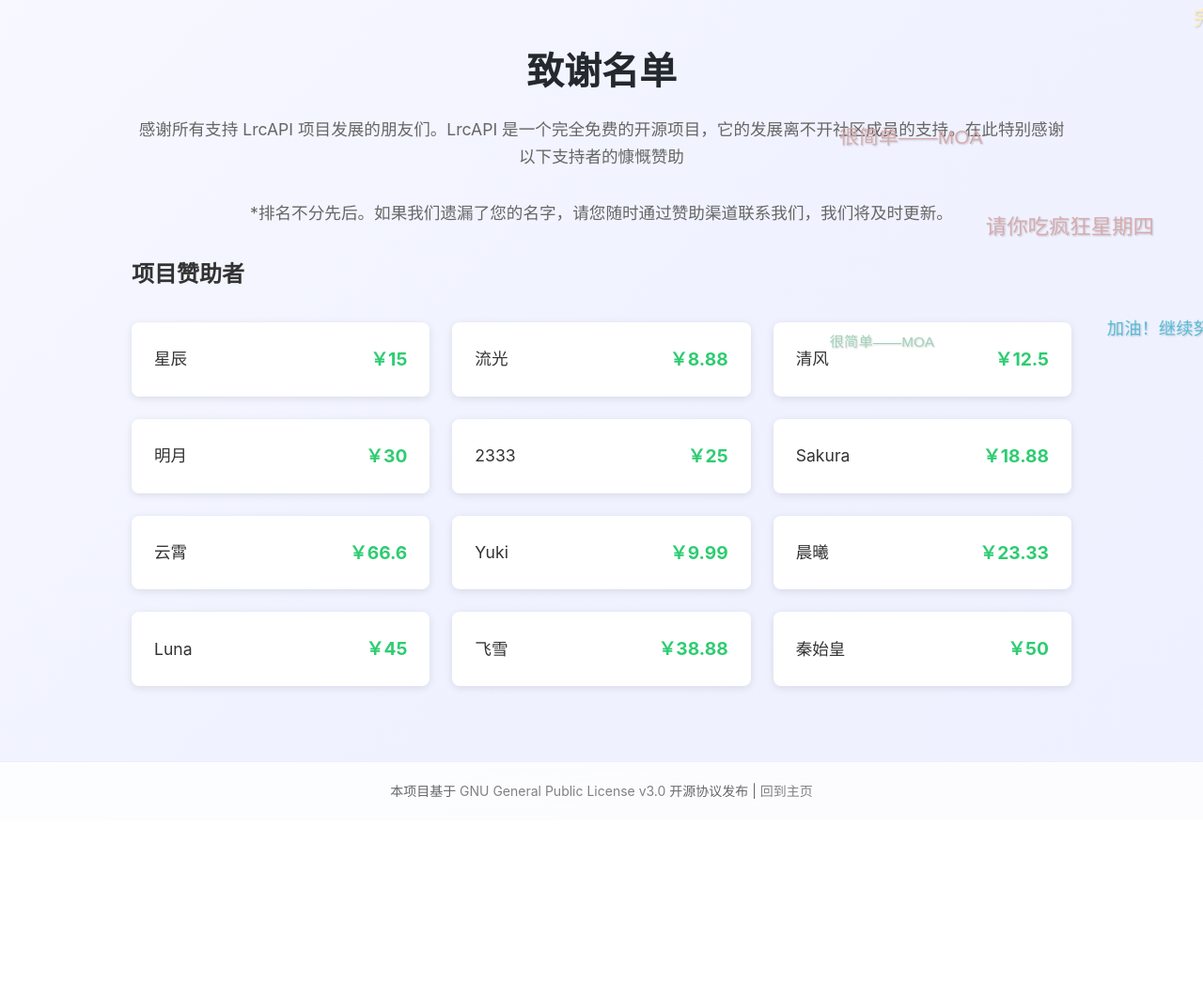
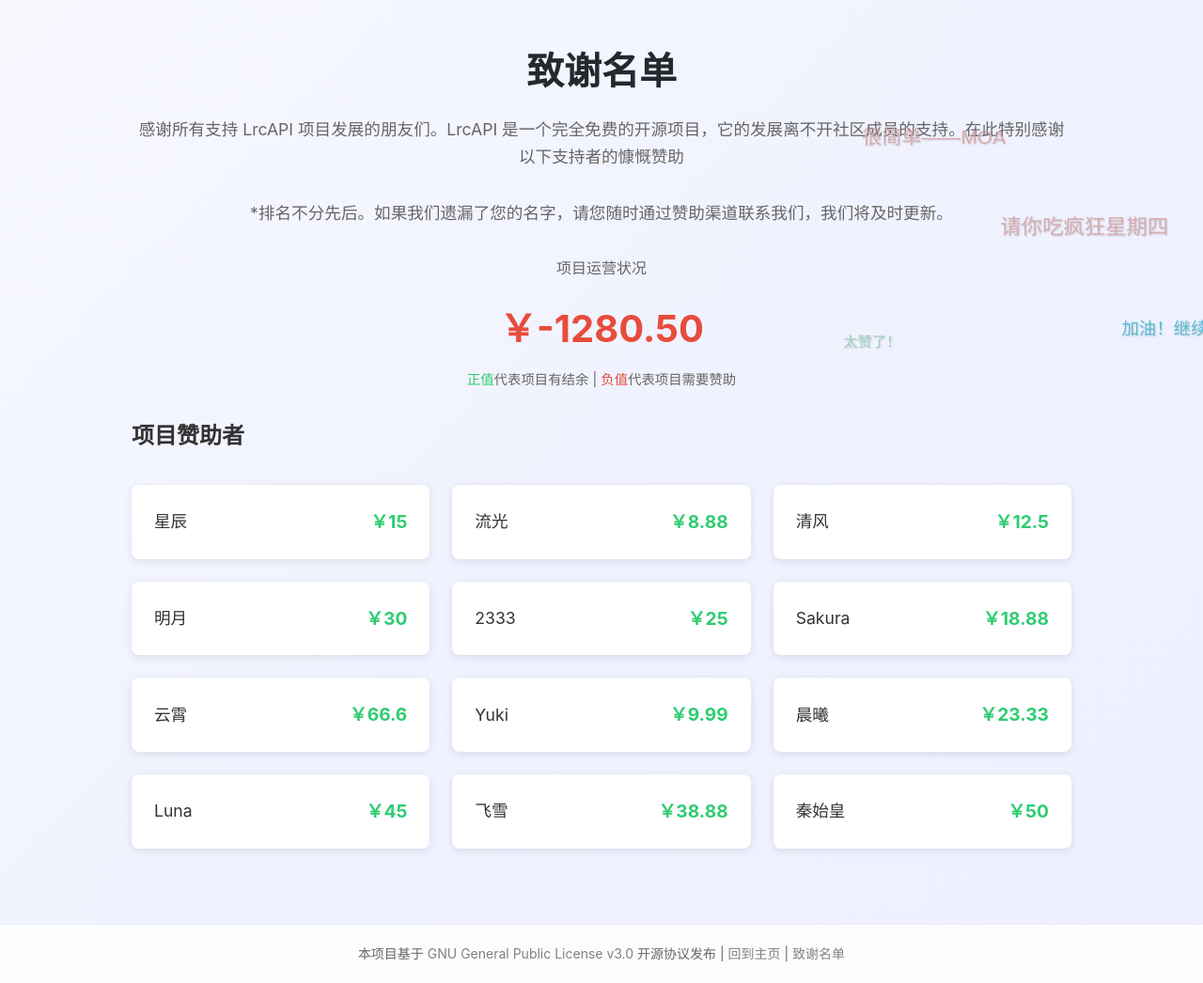
Before and after one commit to HisAtri/DonateMe, a plain HTML site: page page/acknowledgments.html in a window 1280 px wide. Shown: the part 76-1122 px from the top of the page at 94% size. Before the commit the page ends 949 px from the top, so only its background shows below. Drawn offline with Linux system fonts and the light colour scheme.

Commit message:
refactor: 重构页面结构并优化功能模块 - 抽离站点配置到site-config.js - 实现页头页脚公共组件 - 新增财务状况显示 - 添加Docker开发环境支持

```diff
--- a/page/acknowledgments.html
+++ b/page/acknowledgments.html
@@ -17,6 +17,19 @@
             overflow: hidden;
         }
 
+        .financial-status {
+            opacity: 0;
+            transform: translateY(20px);
+            animation: fadeInUp 0.8s ease forwards;
+        }
+
+        @keyframes fadeInUp {
+            to {
+                opacity: 1;
+                transform: translateY(0);
+            }
+        }
+
         .barrage-item {
             position: fixed;
             white-space: nowrap;
@@ -27,22 +40,11 @@
             transform: translateX(100vw);
         }
     </style>
+    <script src="/src/js/site-config.js"></script>
+    <script src="/src/js/common-elements.js"></script>
 </head>
 <body>
-    <header>
-        <div class="logo-container">
-            <img src="/src/img/LrcAPI-Text-Extra.png" alt="LrcAPI Logo" class="logo">
-            <span class="project-name">LrcAPI</span>
-        </div>
-        <div class="github-link">
-            <a href="https://github.com/hisatri/LrcAPI" class="github-button">
-                <svg height="20" viewBox="0 0 16 16" width="20" class="github-icon">
-                    <path fill="currentColor" d="M8 0C3.58 0 0 3.58 0 8c0 3.54 2.29 6.53 5.47 7.59.4.07.55-.17.55-.38 0-.19-.01-.82-.01-1.49-2.01.37-2.53-.49-2.69-.94-.09-.23-.48-.94-.82-1.13-.28-.15-.68-.52-.01-.53.63-.01 1.08.58 1.23.82.72 1.21 1.87.87 2.33.66.07-.52.28-.87.51-1.07-1.78-.2-3.64-.89-3.64-3.95 0-.87.31-1.59.82-2.15-.08-.2-.36-1.02.08-2.12 0 0 .67-.21 2.2.82.64-.18 1.32-.27 2-.27.68 0 1.36.09 2 .27 1.53-1.04 2.2-.82 2.2-.82.44 1.1.16 1.92.08 2.12.51.56.82 1.27.82 2.15 0 3.07-1.87 3.75-3.65 3.95.29.25.54.73.54 1.48 0 1.07-.01 1.93-.01 2.2 0 .21.15.46.55.38A8.013 8.013 0 0016 8c0-4.42-3.58-8-8-8z"></path>
-                </svg>
-                GitHub
-            </a>
-        </div>
-    </header>
+    <header></header>
 
     <div class="barrage-container" id="barrageContainer"></div>
 
@@ -51,6 +53,14 @@
         <div class="acknowledgment-content">
             <p style="text-align: center">感谢所有支持 LrcAPI 项目发展的朋友们。LrcAPI 是一个完全免费的开源项目，它的发展离不开社区成员的支持。在此特别感谢以下支持者的慷慨赞助</p>
             <p class="subtitle" style="text-align: center">*排名不分先后。如果我们遗漏了您的名字，请您随时通过赞助渠道联系我们，我们将及时更新。</p>
+            <div id="financialStatus" class="financial-status" style="text-align: center; margin-bottom: 30px;">
+                <p style="color: #666; margin-bottom: 10px;">项目运营状况</p>
+                <h1 id="financialAmount" style="font-weight: bold; display: inline-block; margin: 10px 0;"></h1>
+                <p style="color: #666; font-size: 0.9em;">
+                    <span style="color: #2ecc71;">正值</span>代表项目有结余 |
+                    <span style="color: #e74c3c;">负值</span>代表项目需要赞助
+                </p>
+            </div>
             <div class="supporters-list">
                 <div class="supporter-card">
                     <h3>项目赞助者</h3>
@@ -62,9 +72,7 @@
         </div>
     </main>
 
-    <footer>
-        <p class="license-text">本项目基于 <a href="https://github.com/HisAtri/LrcApi/blob/main/LICENSE" target="_blank" style="color: gray; text-decoration: none;">GNU General Public License v3.0</a> 开源协议发布 | <a href="/">回到主页</a></p>
-    </footer>
+    <footer></footer>
 
     <script>
         class BarrageSystem {
@@ -146,34 +154,6 @@
             }
         }
 
-        // 初始化弹幕系统
-        const barrageSystem = new BarrageSystem();
-        // 消息数据，在这里添加需要显示的弹幕
-        const messages = [
-            "项目越来越好！",
-            "加油！继续努力！",
-            "很棒的项目！",
-            "支持开源！",
-            "希望项目能一直维护下去",
-            "太赞了！",
-            "非常实用的API",
-            "非常好的项目，爱来自LinuxDo",
-            "请你吃疯狂星期四",
-            "Good Job！",
-            "感谢开发者！",
-            "真好用",
-            "完美，好东西！",
-            "很棒！继续加油",
-            "很简单——MOA"
-        ];
-        // 定期发送弹幕，使用可变的时间间隔
-        function sendRandomMessage() {
-            const msg = messages[Math.floor(Math.random() * messages.length)];
-            barrageSystem.addMessage(msg);
-            // 在此处调整弹幕发送频率（当前为0.5-2秒）
-            setTimeout(sendRandomMessage, 500 + Math.random() * 1500);
-        }
-        sendRandomMessage();
         // 定义支持者卡片组件
         class SupporterCard extends HTMLElement {
             constructor() {
@@ -191,31 +171,98 @@
         }
 
         customElements.define('supporter-card', SupporterCard);
-        // 支持者数据，在这里添加需要显示的支持者和赞助金额
-        const supporters = [
-            { name: '星辰', amount: 15.00 },
-            { name: '流光', amount: 8.88 },
-            { name: '清风', amount: 12.50 },
-            { name: '明月', amount: 30.00 },
-            { name: '2333', amount: 25.00 },
-            { name: 'Sakura', amount: 18.88 },
-            { name: '云霄', amount: 66.60 },
-            { name: 'Yuki', amount: 9.99 },
-            { name: '晨曦', amount: 23.33 },
-            { name: 'Luna', amount: 45.00 },
-            { name: '飞雪', amount: 38.88 },
-            { name: '秦始皇', amount: 50.00 },
-        ];
-        const supportersGrid = document.getElementById('supportersGrid');
-        supporters.forEach(supporter => {
-            const li = document.createElement('li');
-            li.className = 'supporter-box';
 
-            const card = document.createElement('supporter-card');
-            card.supporter = supporter;
+        // 模块控制器
+        class ModuleController {
+            constructor(config) {
+                this.config = config;
+                this.init();
+            }
 
-            li.appendChild(card);
-            supportersGrid.appendChild(li);
+            init() {
+                // 初始化财务状况显示
+                if (this.config.financial.enabled) {
+                    this.initFinancial();
+                } else {
+                    document.getElementById('financialStatus').style.display = 'none';
+                }
+
+                // 初始化弹幕系统
+                if (this.config.barrage.enabled) {
+                    this.initBarrage();
+                } else {
+                    document.getElementById('barrageContainer').style.display = 'none';
+                }
+
+                // 初始化支持者列表
+                if (this.config.supporters.enabled) {
+                    this.initSupporters();
+                } else {
+                    document.querySelector('.supporters-list').style.display = 'none';
+                }
+            }
+
+            initFinancial() {
+                const financial = this.config.financial;
+                const element = document.getElementById('financialAmount');
+                const startValue = 0;
+                const endValue = financial.amount;
+                const duration = financial.duration;
+                const currency = financial.currency;
+
+                // 设置颜色
+                element.style.color = endValue >= 0 ? '#2ecc71' : '#e74c3c';
+
+                // 使用 CSS cubic-bezier 实现动画效果
+                const startTime = performance.now();
+
+                function update(currentTime) {
+                    const elapsed = currentTime - startTime;
+                    const progress = Math.min(elapsed / duration, 1);
+
+                    // 使用缓动函数使动画更自然
+                    const easeProgress = progress < 0.5
+                        ? 4 * progress * progress * progress
+                        : 1 - Math.pow(-2 * progress + 2, 3) / 2;
+
+                    const currentValue = startValue + (endValue - startValue) * easeProgress;
+                    element.textContent = `${currency}${currentValue.toFixed(2)}`;
+
+                    if (progress < 1) {
+                        requestAnimationFrame(update);
+                    }
+                }
+
+                requestAnimationFrame(update);
+            }
+
+            initBarrage() {
+                const barrageSystem = new BarrageSystem();
+                const sendRandomMessage = () => {
+                    const messages = this.config.barrage.messages;
+                    const msg = messages[Math.floor(Math.random() * messages.length)];
+                    barrageSystem.addMessage(msg);
+                    setTimeout(sendRandomMessage, 500 + Math.random() * 1500);
+                };
+                sendRandomMessage();
+            }
+
+            initSupporters() {
+                const supportersGrid = document.getElementById('supportersGrid');
+                this.config.supporters.data.forEach(supporter => {
+                    const li = document.createElement('li');
+                    li.className = 'supporter-box';
+                    const card = document.createElement('supporter-card');
+                    card.supporter = supporter;
+                    li.appendChild(card);
+                    supportersGrid.appendChild(li);
+                });
+            }
+        }
+
+        // 初始化模块控制器
+        document.addEventListener('DOMContentLoaded', () => {
+            new ModuleController(siteConfig.acknowledgments);
         });
     </script>
 </body>
--- /dev/null
+++ b/page/src/js/common-elements.js
@@ -0,0 +1,71 @@
+class CommonElements {
+    constructor(config) {
+        this.config = config;
+    }
+
+    // 渲染页头
+    renderHeader() {
+        const header = document.createElement('header');
+        header.innerHTML = `
+            <div class="logo-container" style="cursor: pointer">
+                <img src="${this.config.site.logo}" alt="${this.config.site.name} Logo" class="logo">
+                <span class="project-name">${this.config.site.name}</span>
+            </div>
+            <div class="github-link">
+                <a href="${this.config.site.github}" class="github-button">
+                    <svg height="20" viewBox="0 0 16 16" width="20" class="github-icon">
+                        <path fill="currentColor" d="M8 0C3.58 0 0 3.58 0 8c0 3.54 2.29 6.53 5.47 7.59.4.07.55-.17.55-.38 0-.19-.01-.82-.01-1.49-2.01.37-2.53-.49-2.69-.94-.09-.23-.48-.94-.82-1.13-.28-.15-.68-.52-.01-.53.63-.01 1.08.58 1.23.82.72 1.21 1.87.87 2.33.66.07-.52.28-.87.51-1.07-1.78-.2-3.64-.89-3.64-3.95 0-.87.31-1.59.82-2.15-.08-.2-.36-1.02.08-2.12 0 0 .67-.21 2.2.82.64-.18 1.32-.27 2-.27.68 0 1.36.09 2 .27 1.53-1.04 2.2-.82 2.2-.82.44 1.1.16 1.92.08 2.12.51.56.82 1.27.82 2.15 0 3.07-1.87 3.75-3.65 3.95.29.25.54.73.54 1.48 0 1.07-.01 1.93-.01 2.2 0 .21.15.46.55.38A8.013 8.013 0 0016 8c0-4.42-3.58-8-8-8z"></path>
+                    </svg>
+                    GitHub
+                </a>
+            </div>
+        `;
+
+        // 添加点击事件监听器
+        const logoContainer = header.querySelector('.logo-container');
+        logoContainer.addEventListener('click', () => {
+            window.location.href = '/';
+        });
+
+        return header;
+    }
+
+    // 渲染页脚
+    renderFooter() {
+        const footer = document.createElement('footer');
+        const footerLinks = this.config.navigation
+            .filter(item => item.showInFooter)
+            .map(item => `<a href="${item.url}">${item.text}</a>`)
+            .join(' | ');
+
+        footer.innerHTML = `
+            <p class="license-text">
+                本项目基于 <a href="${this.config.site.license.url}" target="_blank" style="color: gray; text-decoration: none;">
+                    ${this.config.site.license.name}
+                </a> 开源协议发布 | ${footerLinks}
+            </p>
+        `;
+        return footer;
+    }
+
+    // 初始化页面公共元素
+    init() {
+        // 替换页头
+        const existingHeader = document.querySelector('header');
+        if (existingHeader) {
+            existingHeader.replaceWith(this.renderHeader());
+        }
+
+        // 替换页脚
+        const existingFooter = document.querySelector('footer');
+        if (existingFooter) {
+            existingFooter.replaceWith(this.renderFooter());
+        }
+    }
+}
+
+// 当DOM加载完成后初始化
+document.addEventListener('DOMContentLoaded', () => {
+    const commonElements = new CommonElements(siteConfig);
+    commonElements.init();
+});
--- /dev/null
+++ b/page/src/js/site-config.js
@@ -0,0 +1,73 @@
+const siteConfig = {
+    // 站点基本信息
+    site: {
+        name: "LrcAPI",
+        logo: "/src/img/LrcAPI-Text-Extra.png",
+        github: "https://github.com/hisatri/LrcAPI",
+        license: {
+            name: "GNU General Public License v3.0",
+            url: "https://github.com/HisAtri/LrcApi/blob/main/LICENSE"
+        }
+    },
+
+    // 页面导航
+    navigation: [
+        {
+            text: "回到主页",
+            url: "/",
+            showInFooter: true
+        },
+        {
+            text: "致谢名单",
+            url: "/acknowledgments.html",
+            showInFooter: true
+        }
+    ],
+
+    // 致谢页面模块配置
+    acknowledgments: {
+        barrage: {   // 弹幕系统
+            enabled: true,
+            messages: [
+                "项目越来越好！",
+                "加油！继续努力！",
+                "很棒的项目！",
+                "支持开源！",
+                "希望项目能一直维护下去",
+                "太赞了！",
+                "非常实用的API",
+                "非常好的项目，爱来自LinuxDo",
+                "请你吃疯狂星期四",
+                "Good Job！",
+                "感谢开发者！",
+                "真好用",
+                "完美，好东西！",
+                "很棒！继续加油",
+                "很简单——MOA"
+            ]
+        },
+        financial: {   // 财务状况
+            enabled: true,
+            amount: -1280.50,   // 负数表示亏损，正数表示收益
+            currency: '￥',      // 货币符号
+            duration: 2000,     // 动画持续时间（毫秒）
+        },
+        supporters: {           // 赞助者名单
+            enabled: true,
+            data: [
+                { name: '星辰', amount: 15.00 },
+                { name: '流光', amount: 8.88 },
+                { name: '清风', amount: 12.50 },
+                { name: '明月', amount: 30.00 },
+                { name: '2333', amount: 25.00 },
+                { name: 'Sakura', amount: 18.88 },
+                { name: '云霄', amount: 66.60 },
+                { name: 'Yuki', amount: 9.99 },
+                { name: '晨曦', amount: 23.33 },
+                { name: 'Luna', amount: 45.00 },
+                { name: '飞雪', amount: 38.88 },
+                { name: '秦始皇', amount: 50.00 }
+            ]
+        }
+    }
+};
```
Also changed, not shown: page/index.html (+5 -17 lines), 2 other files.
